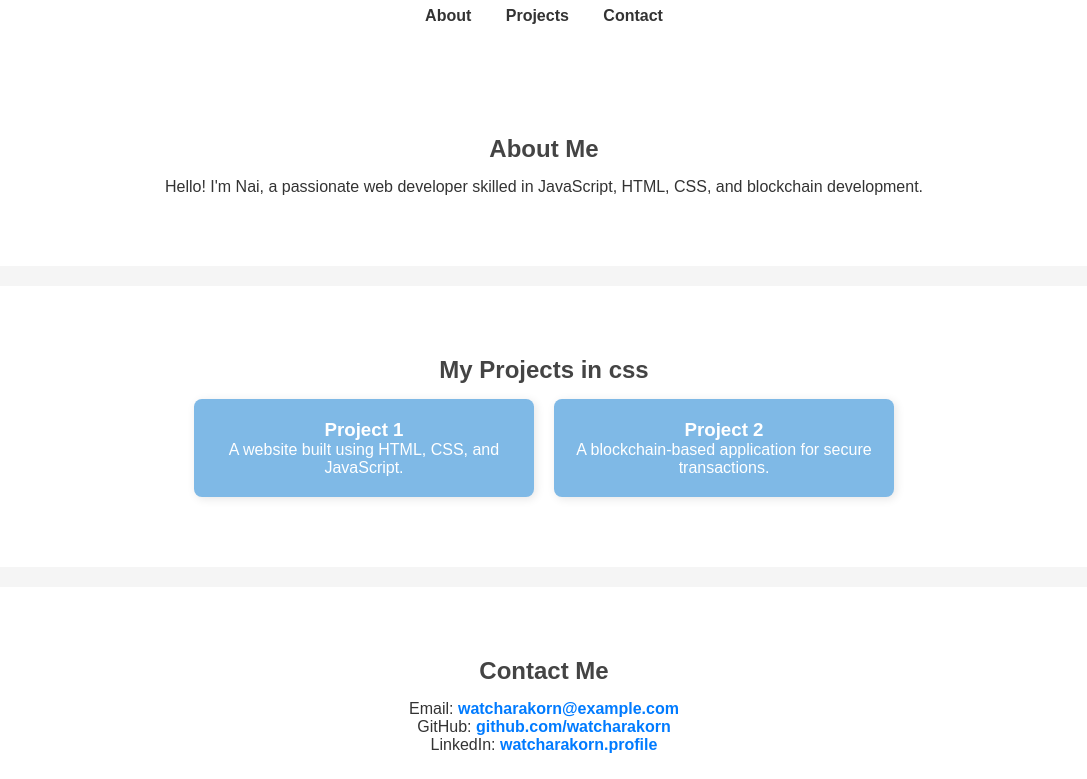
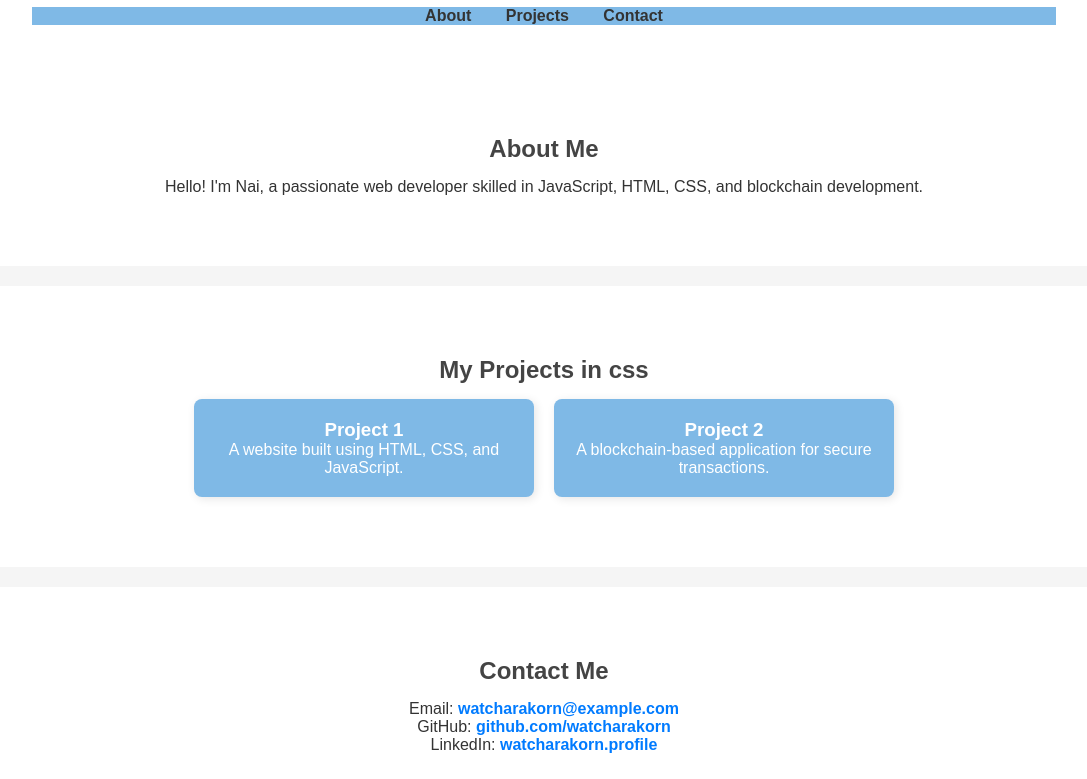
Before and after one commit to MojiNoSoCute/Portfolio, a plain HTML site: page index.html in a window 1280 px wide. Shown: the part 103-882 px from the top of the page, without its empty margins (96-1183 px from the left). Drawn offline with Linux system fonts and the light colour scheme.

Commit message:
add backgound color at li

```diff
--- a/styles.css
+++ b/styles.css
@@ -44,18 +44,19 @@ header {
 
 header h1 {
     margin-bottom: 5px;
-    color: #333
+    color: #333;
 }
 
 nav ul {
     margin-top: 10px;
-    color: #333
+    color: #333;
+    background-color: #7fb9e6;
 }
 
 nav ul li {
     display: inline;
     margin: 0 15px;
-    color: #333
+    color: #333;
 }
 
 nav ul li a {
```
